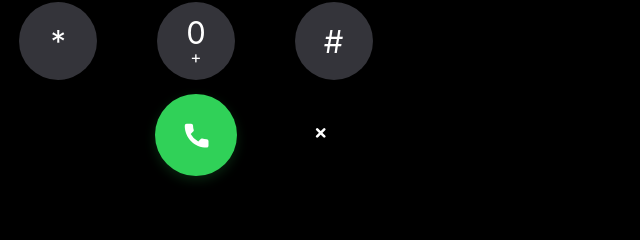
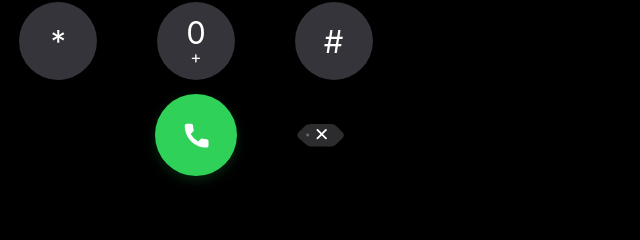
Before and after one commit to daymertorres/iphoneappp, a plain HTML site: page index.html in a window 1280 px wide. Shown: the part 425-665 px from the top of the page, 444-1084 px from the left. Drawn offline with Linux system fonts and the light colour scheme.

Commit message:
Update index.html

```diff
--- a/index.html
+++ b/index.html
@@ -113,12 +113,17 @@
             </svg>
           </button>
 
-          <button id="deleteBtn" class="delete-btn" aria-label="Borrar">
-            <svg viewBox="0 0 24 24" aria-hidden="true">
-              <path d="M9.2 5h6.18a2 2 0 0 1 1.41.59l4.62 4.62a1 1 0 0 1 0 1.41l-4.62 4.62a2 2 0 0 1-1.41.59H9.2a2 2 0 0 1-1.41-.59L2.17 10.62a1 1 0 0 1 0-1.41L7.79 5.59A2 2 0 0 1 9.2 5z"/>
-              <path d="M10 8l5 5M15 8l-5 5" stroke="#fff" stroke-width="1.8" stroke-linecap="round"/>
-            </svg>
-          </button>
+         <button id="deleteBtn" class="delete-btn" aria-label="Borrar">
+  <svg viewBox="0 0 60 40" aria-hidden="true">
+    <path
+      class="delete-shape"
+      d="M19 7h24.5c2.2 0 4.2.9 5.7 2.4l7.4 7.4c1.9 1.9 1.9 4.9 0 6.8l-7.4 7.4c-1.5 1.5-3.5 2.4-5.7 2.4H19c-2.2 0-4.2-.9-5.7-2.4L4.8 23.6c-1.9-1.9-1.9-4.9 0-6.8l8.5-8.4C14.8 7.9 16.8 7 19 7z"
+    />
+    <line class="delete-x" x1="27" y1="14" x2="37" y2="24"></line>
+    <line class="delete-x" x1="37" y1="14" x2="27" y2="24"></line>
+    <circle class="delete-dot" cx="15.5" cy="20" r="1.7"></circle>
+  </svg>
+</button>
         </div>
       </main>
 
```
